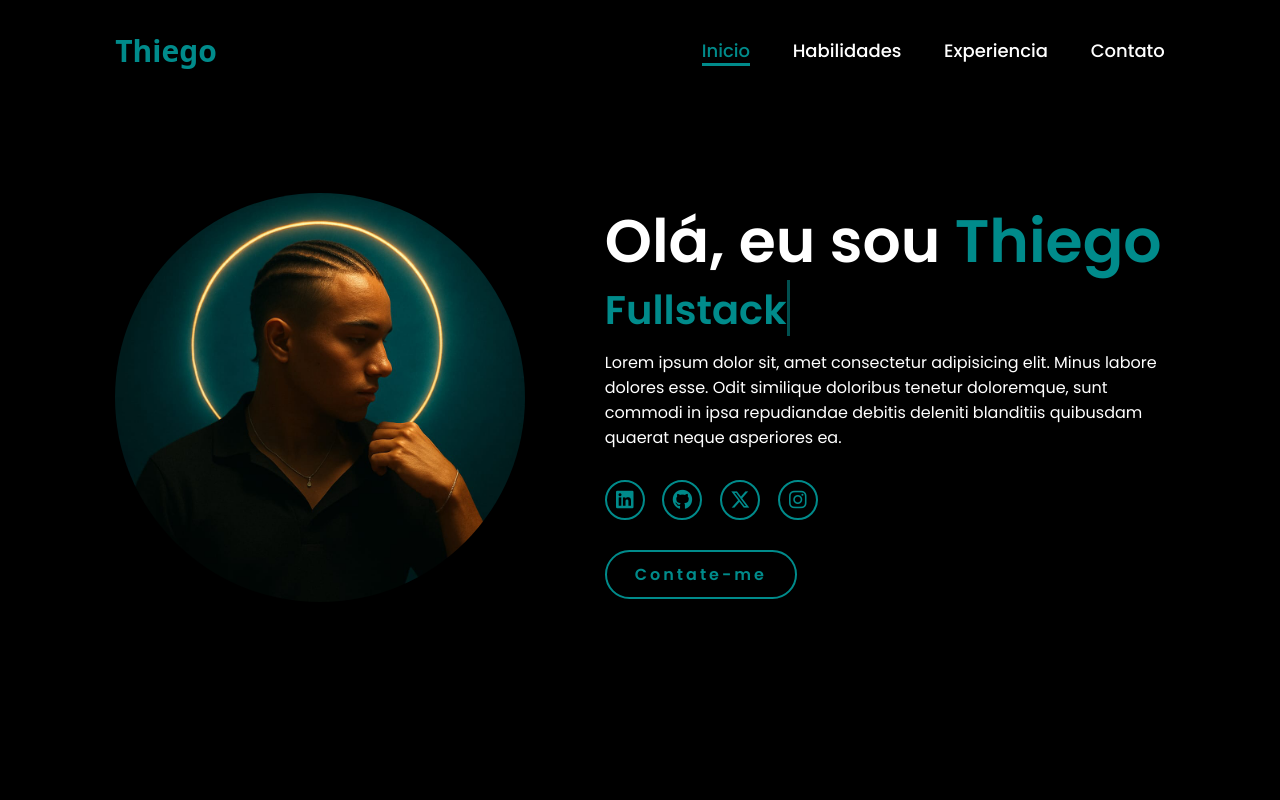
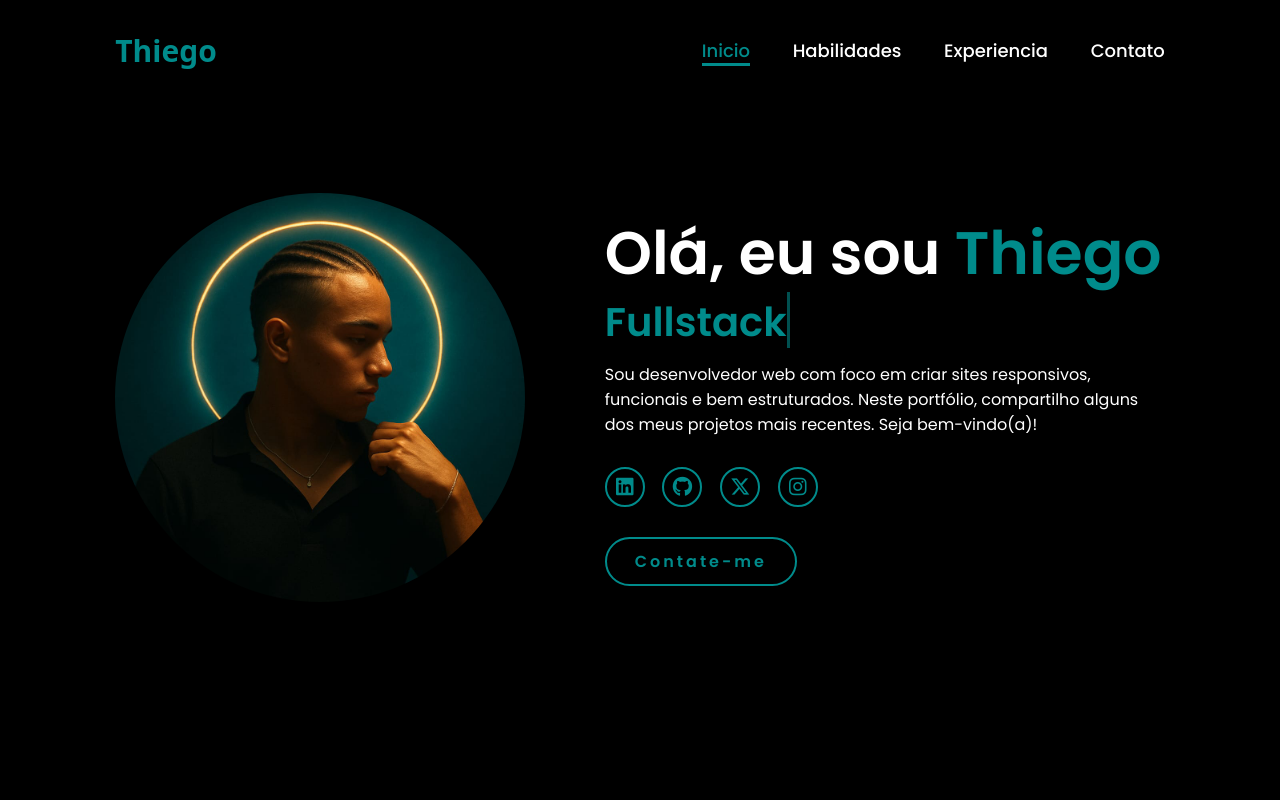
Before and after one commit to th7lois/tttttttt, a plain HTML site: page index.html in a window 1280 px wide. Shown: the top 800 px of the page. Drawn offline with Linux system fonts and the light colour scheme; a web font is replaced by a local one.

Commit message:
Atualizar o index.html

```diff
--- a/index.html
+++ b/index.html
@@ -26,7 +26,7 @@
         <div class="home-content">
             <h1>Olá, eu sou <span>Thiego</span></h1>
             <h3 class="typing-text"> <span></span></h3>
-            <p>Lorem ipsum dolor sit, amet consectetur adipisicing elit. Minus labore dolores esse. Odit similique doloribus tenetur doloremque, sunt commodi in ipsa repudiandae debitis deleniti blanditiis quibusdam quaerat neque asperiores ea.</p>
+            <p>Sou desenvolvedor web com foco em criar sites responsivos, funcionais e bem estruturados. Neste portfólio, compartilho alguns dos meus projetos mais recentes. Seja bem-vindo(a)!</p>
             <div class="social-icons">
                 <a href="https://www.linkedin.com/in/thiego-luiz-167331332?utm_source=share&utm_campaign=share_via&utm_content=profile&utm_medium=android_app "><i class="fa-brands fa-linkedin"></i></a>
                 <a href="https://github.com/th7lois"><i class="fa-brands fa-github"></i></a>
```
